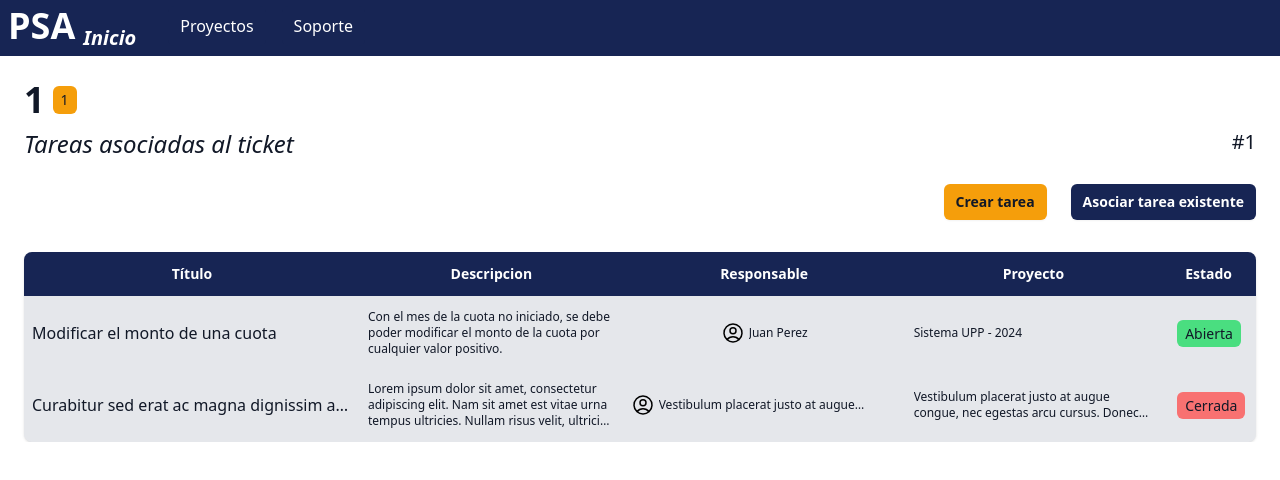
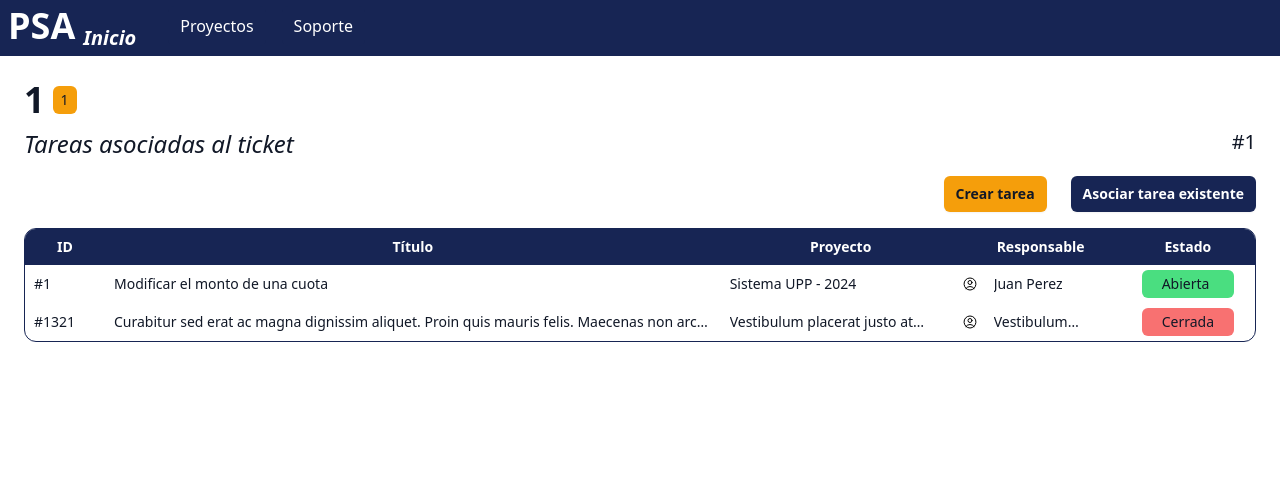
Before and after one commit to MatiasPriano/Sistema-De-Gestion-Front, a Next.js app: page /products/1/1/1/tasks in a window 1280 px wide. Shown: the top 480 px of the page. Built offline with nearby package versions, Linux system fonts and the light colour scheme.

Commit message:
Se modulariza compactTable

```diff
--- /dev/null
+++ b/components/compactTable/compactTable.tsx
@@ -0,0 +1,20 @@
+function HeaderItem({ title }: { title: string }) {
+    return <th className="px-6 py-2 text-sm text-white bg-blue-950">{title}</th>
+}
+
+export default function CompactTable({ headerTitles, rows }: { headerTitles: string[], rows: any[] }) {
+    return (
+        <div className='rounded-xl border border-blue-950 overflow-hidden'>
+            <table className="table-fixed">
+                <thead>
+                    {headerTitles.map((headerTitle) =>
+                        <HeaderItem title={headerTitle}/>
+                    )}
+                </thead>
+                <tbody>
+                    {rows}
+                </tbody>
+            </table>
+        </div>
+    )
+}
--- /dev/null
+++ b/components/compactTable/linkTasks/linkTaskRow.tsx
@@ -0,0 +1,63 @@
+import Task from "@/types/task";
+import { useState } from "react";
+
+export default function LinkTaskRow({ task }: { task: Task }) {
+    const [isChecked, setIsChecked] = useState(false);
+    const toggleCheckbox = () => {
+        setIsChecked(!isChecked);
+    };
+
+    return (
+        <tr key={task.id} className={getCheckBoxClass(isChecked)} >
+            <td className="w-10 overflow-hidden">
+                <div className="text-gray-900 rounded-md mx-2 flex items-center">
+                    <input  type="checkbox"
+                            className="form-checkbox h-4 w-4 text-blue-950"
+                            onChange={toggleCheckbox}
+                            checked={isChecked} />
+                </div>
+            </td>
+            <td className="w-20 overflow-hidden">
+                <div className="line-clamp-1 text-sm mx-2 text-gray-900">#{task.id}</div>
+            </td>
+            <td className="w-150 overflow-hidden">
+                <div className="line-clamp-1 text-sm mx-2 text-gray-900">{task.title}</div>
+            </td>
+            <td className="w-60 overflow-hidden">
+                <div className="line-clamp-1 text-sm mx-2 text-gray-900">{task.project}</div>
+            </td>
+            <td className="w-40 overflow-hidden">
+                <div className="flex items-center">
+                    <svg xmlns="http://www.w3.org/2000/svg" fill="none" viewBox="0 0 24 24" strokeWidth={1.5} stroke="currentColor" className="w-4 h-4 mr-2 flex-shrink-0">
+                        <path strokeLinecap="round" strokeLinejoin="round" d="M17.982 18.725A7.488 7.488 0 0 0 12 15.75a7.488 7.488 0 0 0-5.982 2.975m11.963 0a9 9 0 1 0-11.963 0m11.963 0A8.966 8.966 0 0 1 12 21a8.966 8.966 0 0 1-5.982-2.275M15 9.75a3 3 0 1 1-6 0 3 3 0 0 1 6 0Z" />
+                    </svg>
+                    <div className="line-clamp-1 text-sm mx-2 text-gray-900">{task.responsable}</div>
+                </div>
+
+            </td>
+            <td className="w-20 overflow-hidden">
+                <div className={getStatusClass(task.status)}>{task.status}</div>
+            </td>
+        </tr>
+
+    );
+}
+
+function getCheckBoxClass(isChecked: boolean) {
+    let className = 'transition-all duration-200 text-gray-900'
+
+    if (isChecked) {
+        className += ' bg-blue-100'
+    }
+    return className
+}
+
+function getStatusClass(status: string) {
+    let className = 'text-sm text-gray-900 rounded-md px-5 mx-5 py-1 my-1 text-gray-900'
+    if (status === 'Abierta') {
+        className += ' bg-green-400'
+    } else {
+        className += ' bg-red-400'
+    }
+    return className
+}
--- /dev/null
+++ b/components/compactTable/linkTasks/linkTaskTable.tsx
@@ -0,0 +1,14 @@
+import Task from "@/types/task"
+import CompactTable from "../compactTable"
+import LinkTaskRow from "./linkTaskRow"
+
+export default function LinkTaskTable({ tasks }: { tasks: Task[] }) {
+    const headers = ["Selec.", "ID", "Título", "Proyecto", "Responsable", "Estado"]
+    return (
+        <CompactTable
+            headerTitles={headers}
+            rows={tasks.map((task) => (
+                <LinkTaskRow task={task} />
+            ))} />
+    )
+}
--- a/components/taskCompactRow.tsx
+++ b/components/compactTable/ticketTasks/ticketTaskRow.tsx
@@ -1,35 +1,8 @@
-import { Metadata } from "next";
-import { useState } from "react";
+import Task from "@/types/task";
 
-export interface Task {
-    id: number;
-    title: string;
-    responsable?: string;
-    project: string;
-    status: string;
-    associatedTickets?: string[];
-}
-
-export const metadata: Metadata = {
-    title: 'Tareas - Soporte',
-}
-
-export default function TaskCompactRow({ task }: { task: Task }) {
-    const [isChecked, setIsChecked] = useState(false);
-    const toggleCheckbox = () => {
-        setIsChecked(!isChecked);
-    };
-
+export default function TicketTaskRow({ task }: { task: Task }) {
     return (
-        <tr key={task.id} className={getCheckBoxClass(isChecked)} >
-            <td className="w-10 overflow-hidden">
-                <div className="text-gray-900 rounded-md mx-2 flex items-center">
-                    <input  type="checkbox"
-                            className="form-checkbox h-4 w-4 text-blue-950"
-                            onChange={toggleCheckbox}
-                            checked={isChecked} />
-                </div>
-            </td>
+        <tr key={task.id} >
             <td className="w-20 overflow-hidden">
                 <div className="line-clamp-1 text-sm mx-2 text-gray-900">#{task.id}</div>
             </td>
@@ -56,15 +29,6 @@ export default function TaskCompactRow({ task }: { task: Task }) {
     );
 }
 
-function getCheckBoxClass(isChecked: boolean) {
-    let className = 'transition-all duration-200 text-gray-900'
-
-    if (isChecked) {
-        className += ' bg-blue-100'
-    }
-    return className
-}
-
 function getStatusClass(status: string) {
     let className = 'text-sm text-gray-900 rounded-md px-5 mx-5 py-1 my-1 text-gray-900'
     if (status === 'Abierta') {
--- /dev/null
+++ b/components/compactTable/ticketTasks/ticketTaskTable.tsx
@@ -0,0 +1,14 @@
+import Task from "@/types/task"
+import CompactTable from "../compactTable"
+import TicketTaskRow from "./ticketTaskRow"
+
+export default function TicketTaskTable({ tasks }: { tasks: Task[] }) {
+    const headers = ["ID", "Título", "Proyecto", "Responsable", "Estado"]
+    return (
+        <CompactTable
+            headerTitles={headers}
+            rows={tasks.map((task) => (
+                <TicketTaskRow task={task} />
+            ))} />
+    )
+}
--- a/components/taskCompactTable.tsx
+++ /dev/null
@@ -1,27 +0,0 @@
-import TaskCompactRow, { Task } from "./taskCompactRow"
-
-function HeaderItem({ title }: { title: string }) {
-    return <th className="px-6 py-2 text-sm text-white bg-blue-950">{title}</th>
-}
-
-export default function TaskCompactTable({ tasks }: { tasks: Task[] }) {
-    return (
-        <div className='rounded-xl border border-blue-950 overflow-hidden'>
-            <table className="table-fixed">
-                <thead>
-                    <HeaderItem title="Selec."/>
-                    <HeaderItem title="ID"/>
-                    <HeaderItem title="Título"/>
-                    <HeaderItem title="Proyecto"/>
-                    <HeaderItem title="Responsable"/>
-                    <HeaderItem title="Estado"/>
-                </thead>
-                <tbody>
-                    {tasks.map((task) => (
-                        <TaskCompactRow task={task} />
-                    ))}
-                </tbody>
-            </table>
-        </div>
-    )
-}
--- a/components/taskForm.tsx
+++ b/components/taskForm.tsx
@@ -125,7 +125,7 @@ export default function TaskForm({ productId, versionId, ticketId = "", title =
                             placeholder="El usuario describe que no puede descargar ultima factura emitida."
                             isObligatory={true}
                             error={descriptionError}
-                            handleFocus={handleFocusDescription}/>
+                            handleFocus={handleFocusDescription} />
                     </div>
                     <AutocompleteInput
                         title='Proyecto'
@@ -134,7 +134,7 @@ export default function TaskForm({ productId, versionId, ticketId = "", title =
                         setValue={setFormProject}
                         error={projectError}
                         isObligatory={true}
-                        items={mockProjectItems}/>
+                        items={mockProjectItems} />
                     <ButtonRow
                         title="Prioridad"
                         choices={priorityChoices}
@@ -142,7 +142,7 @@ export default function TaskForm({ productId, versionId, ticketId = "", title =
                         setSelected={setPriorityChoice}
                         isObligatory={true}
                         error={priorityError}
-                        handleFocus={handleFocusPriority}/>
+                        handleFocus={handleFocusPriority} />
             </main>
             <div className="mt-6 flex items-center justify-end gap-x-6">
                 <button
--- a/pages/products/[product]/[version]/[id]/tasks.tsx
+++ b/pages/products/[product]/[version]/[id]/tasks.tsx
@@ -1,6 +1,8 @@
 import { useRouter } from 'next/router';
 import VersionHeader from '@/components/versionHeader';
 import TaskGridRow from "@/components/taskGridRow";
+import TicketTaskTable from '@/components/compactTable/ticketTasks/ticketTaskTable';
+import Task from '@/types/task';
 
 function HeaderItem({ title }: { title: string }) {
     return <th className="px-6 py-3 text-sm text-white border-b border-gray-200 bg-blue-950">{title}</th>
@@ -10,20 +12,20 @@ export default function ViewTasks() {
     const router = useRouter();
     const { product, version, id } = router.query;
 
-    const tasks = [
+    const tasks: Task[] = [
         {
+            id: 1,
             title: "Modificar el monto de una cuota",
-            description: "Con el mes de la cuota no iniciado, se debe poder modificar el monto de la cuota por cualquier valor positivo.",
             responsable: "Juan Perez",
             project: "Sistema UPP - 2024",
-            state: "Abierta"
+            status: "Abierta",
         },
         {
+            id: 1321,
             title: "Curabitur sed erat ac magna dignissim aliquet. Proin quis mauris felis. Maecenas non arcu porttitor, venenatis leo eu, semper libero. Etiam sed augue vitae lacus placerat consequat nec at magna. Quisque ex turpis, fringilla quis mi in, finibus rutrum elit. Pellentesque non leo quis felis eleifend eleifend. Sed vestibulum nisl et sodales tincidunt. Aenean vitae arcu in urna congue feugiat. Maecenas nec enim sit amet ante lacinia porttitor sit amet non dui. Etiam semper dolor vitae nibh blandit laoreet. Aliquam gravida erat vel lectus porta, et dapibus leo blandit. Aliquam convallis nisi eu magna accumsan dignissim nec auctor nibh.",
-            description: "Lorem ipsum dolor sit amet, consectetur adipiscing elit. Nam sit amet est vitae urna tempus ultricies. Nullam risus velit, ultricies eu porttitor nec, sagittis sed nisi. Etiam eget ipsum eget massa euismod ultrices. Aliquam ullamcorper maximus ligula, eu finibus nisl porta sit amet. Ut laoreet nisl lacinia porta malesuada. Ut aliquam sapien eget mi sagittis vulputate. Morbi nec gravida ante, et sollicitudin sem. Proin ac augue pulvinar, tincidunt erat vel, dictum augue. Vestibulum ullamcorper lobortis risus, vitae laoreet velit molestie ut. Phasellus sagittis facilisis aliquet. Aenean sollicitudin at leo non lacinia. Morbi in tortor vulputate, suscipit nisl id, vestibulum lorem. Cras vitae tellus mattis, ornare tortor ut, lobortis nunc. Fusce ac lectus ipsum.",
             responsable: "Vestibulum placerat justo at augue congue, nec egestas arcu cursus. Donec placerat auctor risus et viverra. Proin porttitor velit eget fermentum ultrices. Aliquam quis tellus id urna malesuada hendrerit. Vivamus congue arcu in euismod cursus. Sed luctus ac lectus sed posuere. Etiam nec eros vitae lorem ultrices viverra. Morbi id est quis felis congue tempor lobortis ut lorem. Sed sollicitudin felis turpis, et condimentum ex viverra id. Phasellus quis egestas ipsum. Sed semper velit eu neque lacinia euismod.",
             project: "Vestibulum placerat justo at augue congue, nec egestas arcu cursus. Donec placerat auctor risus et viverra. Proin porttitor velit eget fermentum ultrices. Aliquam quis tellus id urna malesuada hendrerit. Vivamus congue arcu in euismod cursus. Sed luctus ac lectus sed posuere. Etiam nec eros vitae lorem ultrices viverra. Morbi id est quis felis congue tempor lobortis ut lorem. Sed sollicitudin felis turpis, et condimentum ex viverra id. Phasellus quis egestas ipsum. Sed semper velit eu neque lacinia euismod.",
-            state: "Cerrada"
+            status: "Cerrada"
         }
     ]
 
@@ -42,7 +44,7 @@ export default function ViewTasks() {
                             ticketId={id as string}
                             title="Tareas asociadas al ticket"
             />
-            <div className="mt-6 flex items-center justify-end gap-x-6">
+            <div className="my-4 flex items-center justify-end gap-x-6">
                 <button
                 type="button"
                 onClick={handleNewTaskButton}
@@ -58,31 +60,7 @@ export default function ViewTasks() {
                     Asociar tarea existente
                 </button>
             </div>
-            <div className="container max-w-7xl mx-auto mt-8">
-                <div className="flex flex-col">
-                    <div className="overflow-x-auto sm:-mx-6 sm:px-6 lg:-mx-8 lg:px-8">
-                        <div className="inline-block min-w-full overflow-hidden align-middle border-b border-gray-200 bg-gray-200 shadow sm:rounded-lg">
-                            <table className="min-w-full">
-                                <thead>
-                                <tr>
-                                    <HeaderItem title="Título" />
-                                    <HeaderItem title="Descripcion" />
-                                    <HeaderItem title="Responsable" />
-                                    <HeaderItem title="Proyecto"/>
-                                    <HeaderItem title="Estado" />
-                                </tr>
-                                </thead>
-
-                                <tbody>
-                                {tasks.map((task) => (
-                                    <TaskGridRow key={task.title} task={task} />
-                                ))}
-                                </tbody>
-                            </table>
-                        </div>
-                    </div>
-                </div>
-            </div>
+            <TicketTaskTable tasks={tasks} />
         </div>
     )
 }
--- a/pages/products/[product]/[version]/[id]/tasks/link.tsx
+++ b/pages/products/[product]/[version]/[id]/tasks/link.tsx
@@ -1,7 +1,7 @@
 import { useRouter } from 'next/router';
 import VersionHeader from '@/components/versionHeader';
-import TaskCompactTable from '@/components/taskCompactTable';
-import { Task } from '@/components/taskCompactRow';
+import LinkTaskTable from '@/components/compactTable/linkTasks/linkTaskTable';
+import Task from '@/types/task';
 
 export default function LinkTask() {
     const router = useRouter();
@@ -47,7 +47,7 @@ export default function LinkTask() {
                     Buscar
                 </button>
             </div>
-            <TaskCompactTable tasks={tasks}/>
+            <LinkTaskTable tasks={tasks}/>
         </div>
     )
 }
--- /dev/null
+++ b/types/task.ts
@@ -0,0 +1,8 @@
+export default interface Task {
+    id: number;
+    title: string;
+    responsable?: string;
+    project: string;
+    status: string;
+    associatedTickets?: string[];
+}
```
